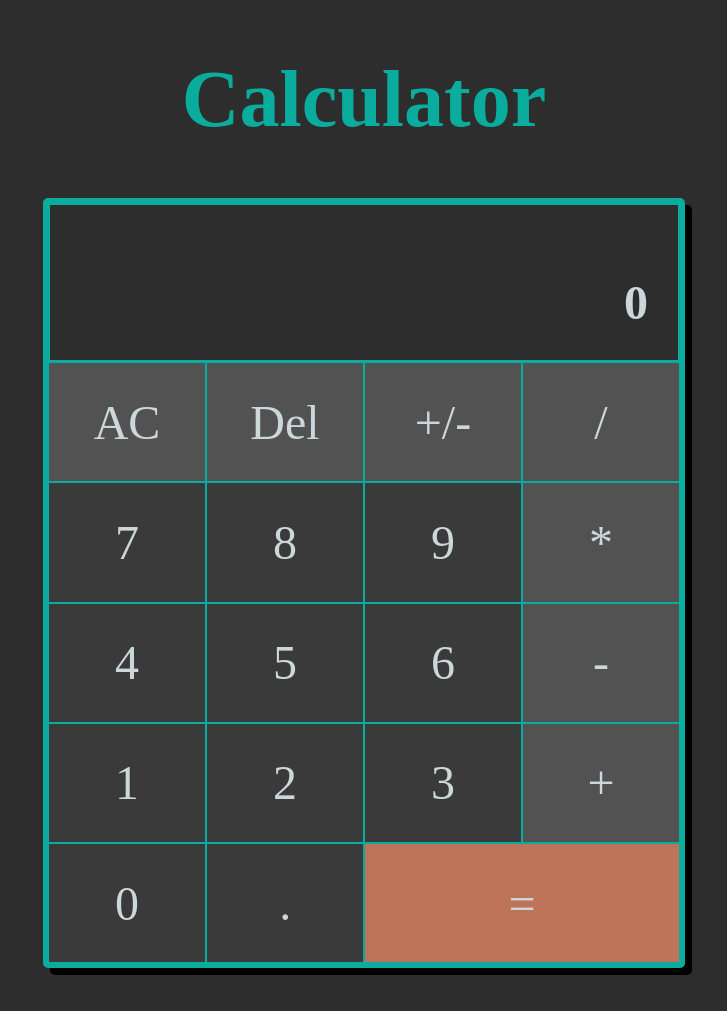
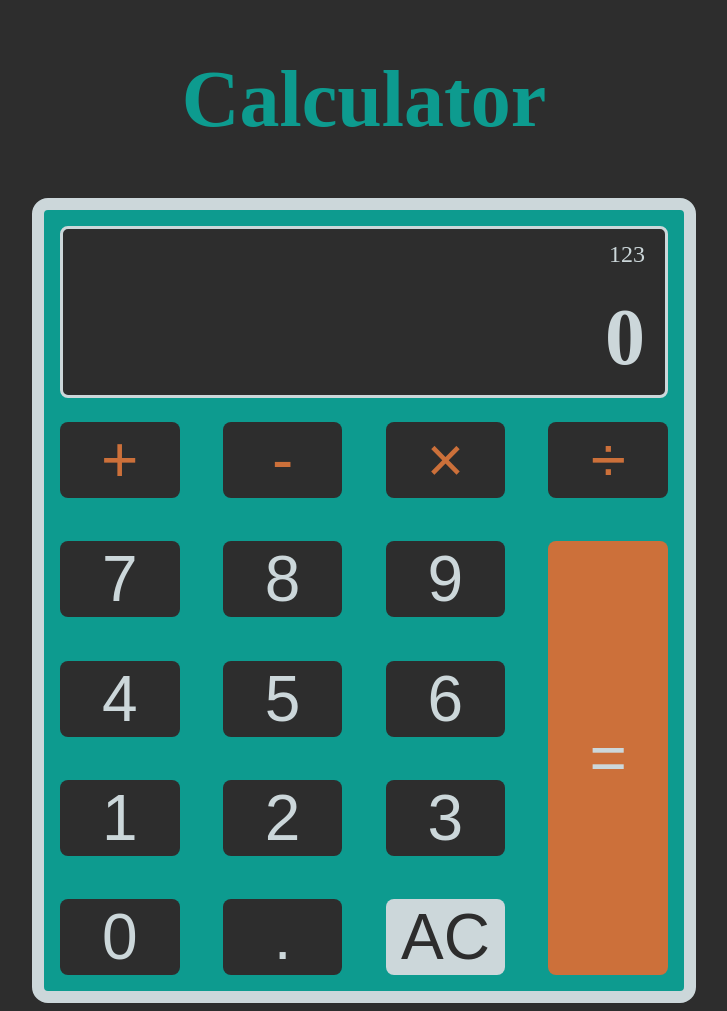
Before and after one commit to LoganF50/calculator, a plain HTML site: page index.html in a window 1280 px wide. Shown: the whole page, without its empty margins (276-1003 px from the left). Before the commit the page ends 976 px from the top, so only its background shows below. Drawn offline with Linux system fonts and the light colour scheme.

Commit message:
update for dynamic layout

```diff
--- a/index.html
+++ b/index.html
@@ -9,41 +9,33 @@
 </head>
 <body>
   <h1 class="header">Calculator</h1>
-  <div class="calc-container">
-    <div class="calc-results-display">
-      <div id="display-input" class="calc-results-display-input"></div>
-      <div id="display-answer" class="calc-results-display-answer">0</div>
+  <div class="calculator">
+    <div class="calculator-display">
+      <div id="display-past-result" class="calculator-display-div mod-past-result">123</div>
+      <div id="display-user-input" class="calculator-display-div mod-user-input">0</div>
     </div>
-    <div class="calc-buttons">
-      <div class="calc-buttons-row">
-        <div id="btn-all-clear" class="calc-buttons-row-btn">AC</div>
-        <div id="btn-delete" class="calc-buttons-row-btn">Del</div>
-        <div id="btn-switch-sign" class="calc-buttons-row-btn">+/-</div>
-        <div id="btn-divide" class="calc-buttons-row-btn">/</div>
-      </div>
-      <div class="calc-buttons-row">
-        <div id="btn-7" class="calc-buttons-row-btn mod-numpad">7</div>
-        <div id="btn-8" class="calc-buttons-row-btn mod-numpad">8</div>
-        <div id="btn-9" class="calc-buttons-row-btn mod-numpad">9</div>
-        <div id="btn-multiply" class="calc-buttons-row-btn">*</div>
-      </div>
-      <div class="calc-buttons-row">
-        <div id="btn-4" class="calc-buttons-row-btn mod-numpad">4</div>
-        <div id="btn-5" class="calc-buttons-row-btn mod-numpad">5</div>
-        <div id="btn-6" class="calc-buttons-row-btn mod-numpad">6</div>
-        <div id="btn-subtract" class="calc-buttons-row-btn">-</div>
-      </div>
-      <div class="calc-buttons-row">
-        <div id="btn-1" class="calc-buttons-row-btn mod-numpad">1</div>
-        <div id="btn-2" class="calc-buttons-row-btn mod-numpad">2</div>
-        <div id="btn-3" class="calc-buttons-row-btn mod-numpad">3</div>
-        <div id="btn-add" class="calc-buttons-row-btn">+</div>
-      </div>
-      <div class="calc-buttons-row">
-        <div id="btn-0" class="calc-buttons-row-btn mod-numpad">0</div>
-        <div id="btn-decimal" class=" calc-buttons-row-btn mod-numpad">.</div>
-        <div id="btn-equals" class="calc-buttons-row-btn mod-big">=</div>
-      </div>
+    <div class="calculator-keys">
+      <button class="calculator-keys-btn mod-operator" value="+">+</button>
+      <button class="calculator-keys-btn mod-operator" value="-">-</button>
+      <button class="calculator-keys-btn mod-operator" value="*">&times;</button>
+      <button class="calculator-keys-btn mod-operator" value="/">&divide;</button>
+
+      <button class="calculator-keys-btn" value="7">7</button>
+      <button class="calculator-keys-btn" value="8">8</button>
+      <button class="calculator-keys-btn" value="9">9</button>
+
+      <button class="calculator-keys-btn" value="4">4</button>
+      <button class="calculator-keys-btn" value="5">5</button>
+      <button class="calculator-keys-btn" value="6">6</button>
+
+      <button class="calculator-keys-btn" value="1">1</button>
+      <button class="calculator-keys-btn" value="2">2</button>
+      <button class="calculator-keys-btn" value="3">3</button>
+
+      <button class="calculator-keys-btn" value="0">0</button>
+      <button class="calculator-keys-btn" value=".">.</button>
+      <button class="calculator-keys-btn mod-all-clear" value="AC">AC</button>
+      <button class="calculator-keys-btn mod-equal-sign" value="=">=</button>
     </div>
   </div>
   <script src="script.js"></script>
--- a/main.css
+++ b/main.css
@@ -1,78 +1,101 @@
 body {
-  --accent-color-main: #0aac9e;
-  --accent-color-secondary: #ccd7da;
-  --bg-color-main: #2d2d2d;
-  --bg-color-btn: #3a3a3a;
-  --bg-color-btn-lighter: #525252;
-  --bg-color-btn-hover: #6e6e6e;
-  background-color: var(--bg-color-main);
-  color: var(--accent-color-main);
+  --color-accent-1: #0d9b8f;
+  --color-accent-2: #cc703a;
+  --color-main-dark: #2d2d2d;
+  --color-main-light: #ccd7da;
+  background-color: var(--color-main-dark);
+  color: var(--color-main-light);
   text-align: center;
+  font-size: 62.5%;
 }
 
 .header {
-  font-size: 5.0rem;
+  font-size: 5rem;
+  color: var(--color-accent-1);
 }
 
-.calc-container {
-  font-size: 3.0rem;
-  display: flex;
-  flex-direction: column;
+.calculator {
+  border: 0.75rem solid var(--color-main-light);
+  border-radius: 1rem;
+  background-color: var(--color-accent-1);
+  width: 40rem;
   margin: auto;
-  max-width: 50%;
-  border: 5px solid var(--accent-color-main);
-  border-radius: 5px;
-  color: var(--accent-color-secondary);
-  box-shadow: 7px 7px black;
 }
 
-  .calc-results-display {
-    background-color: var(--bg-color-main);
-    padding: 30px;
-    border: 2px solid var(--accent-color-main);
-    overflow: hidden;
+  .calculator-display {
+    background-color: var(--color-main-dark);
+    border: 0.2rem solid var(--color-main-light);
+    border-radius: 0.5rem;
+    margin: 1rem 1rem 0.5rem;
   }
 
-    .calc-results-display-input {
-      font-size: 1.8rem;
+  .calculator-display-div {
     text-align: right;
-      min-height: 40px;
+    padding: 0.75rem 1.25rem;
   }
 
-    .calc-results-display-answer {
-      text-align: right;
-      font-weight: bold;
+    .calculator-display-div.mod-past-result {
+      font-size: 1.5rem;
+      font-weight: 400;
     }
 
-    .calc-buttons {
-
+    .calculator-display-div.mod-user-input {
+      font-size: 5rem;
+      font-weight: 600;
     }
 
-      .calc-buttons-row {
-        display: flex;
+  .calculator-keys {
+    display: grid;
+    grid-template-columns: repeat(4, 1fr);
+    gap: 0.70rem;
   }
 
-        .calc-buttons-row-btn {
-          flex-basis: 0;
-          flex-grow: 1;
-          background-color: var(--bg-color-btn-lighter);
-          padding: 5% 0;
-          border: 1px solid var(--accent-color-main);
+    .calculator-keys-btn {
+      border: none;
+      border-radius: 0.5rem;
+      background-color: var(--color-main-dark);
+      color: var(--color-main-light);
+      font-size: 4rem;
+      margin: 1rem;
     }
 
-        .calc-buttons-row-btn.mod-numpad {
-          background-color: var(--bg-color-btn);
+    .calculator-keys-btn:hover {
+      background-color: #4b4b4b;
     }
 
-        .calc-buttons-row-btn.mod-big {
-          flex-grow: 2.01;
-          background-color: rgb(189, 116, 89);
+    .calculator-keys-btn.mod-all-clear {
+      background-color: var(--color-main-light);
+      color: var(--color-main-dark);
     }
 
-        .calc-buttons-row-btn:hover {
-          background-color: var(--bg-color-btn-hover);
+    .calculator-keys-btn.mod-all-clear:hover {
+      background-color: #dde9ec;
     }
 
-        .calc-buttons-row-btn:active {
-          opacity: 80%;
+    .calculator-keys-btn.mod-equal-sign {
+      grid-area: 2 / 4 / 6 / 5;
+      background-color: var(--color-accent-2);
     }
+
+    .calculator-keys-btn.mod-equal-sign:hover {
+      background-color: #d87b46;
+    }
+
+    .calculator-keys-btn.mod-operator {
+      color: var(--color-accent-2);
+    }
+
+/*
+.header
+.calculator
+  .calculator-display
+    .calculator-display-div.mod-past-result #display-past-result
+    .calculator-display-div.mod-user-input  #display-user-input
+  .calculator-keys
+    .calculator-keys-btn
+    .calculator-keys-btn.mod-all-clear
+    .calculator-keys-btn.mod-equal-sign
+    .calculator-keys-btn.mod-operator
+
+value: [+, -, *, /, 7, 8, 9, 4, 5, 6, 1, 2, 3, 0, ., AC, =]
+*/
```
Lines whose indentation alone changed are shown as unchanged.
